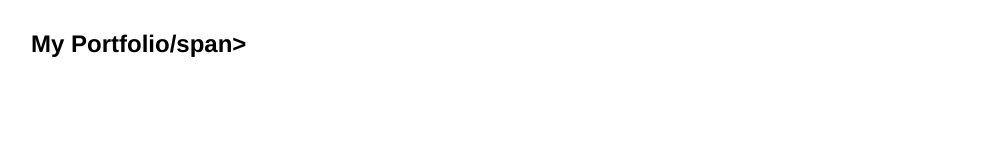
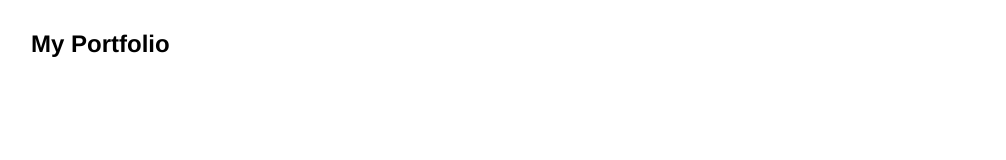
Before and after one commit to nguyenwilliam/portfolio, a plain HTML site: page project-pages/mcu.html in a window 1280 px wide. Shown: the top 160 px of the page, without its empty margins (19-1025 px from the left). Drawn offline with Linux system fonts and the light colour scheme.

Commit message:
Update mcu.html

```diff
--- a/project-pages/mcu.html
+++ b/project-pages/mcu.html
@@ -44,7 +44,7 @@
 
           (this should be the same across all pages)
          -->
-        <span class="nav-title">My Portfolio/span>
+        <span class="nav-title">My Portfolio</span>
         <!--
           TODO - Change the email after 'mailto:' to your email address for contact
 
@@ -84,8 +84,7 @@
       <pre>
         <code>
           USE marveldb;
-# successful_movies (returns movies with higher than mcu average box
-office)
+          # successful_movies (returns movies with higher than mcu average box office)
           SELECT movie_name, concat('$', format(box_office_gross, 2)) as
           box_office
           FROM movies
```
Lines whose indentation alone changed are shown as unchanged.
